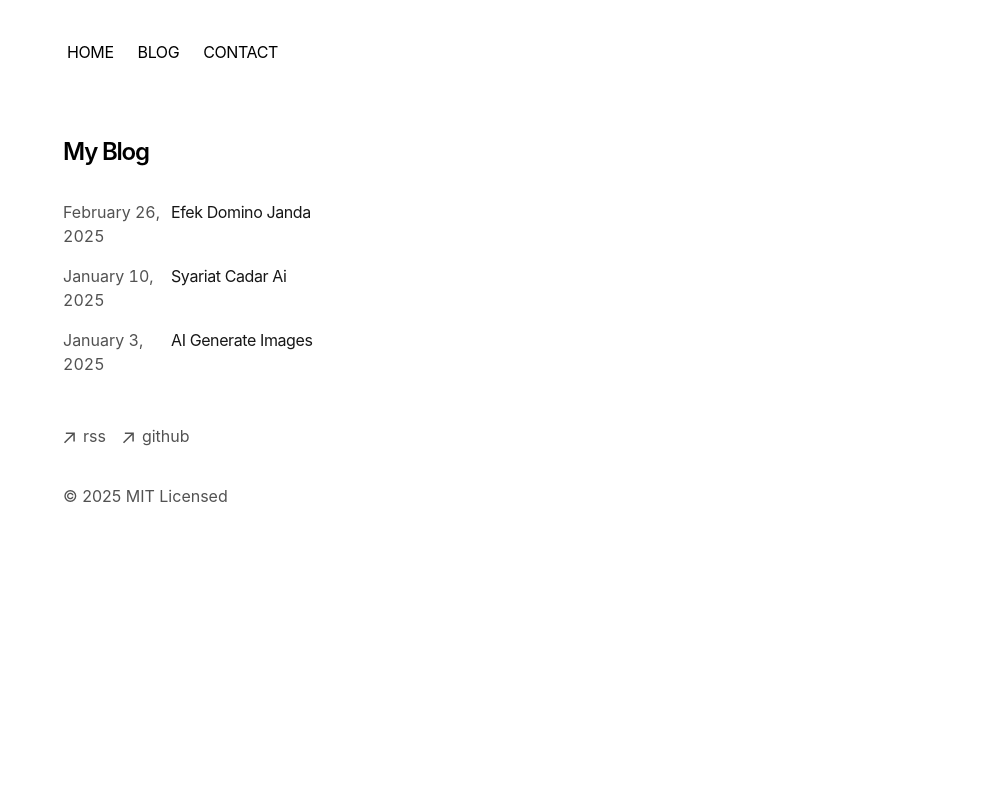
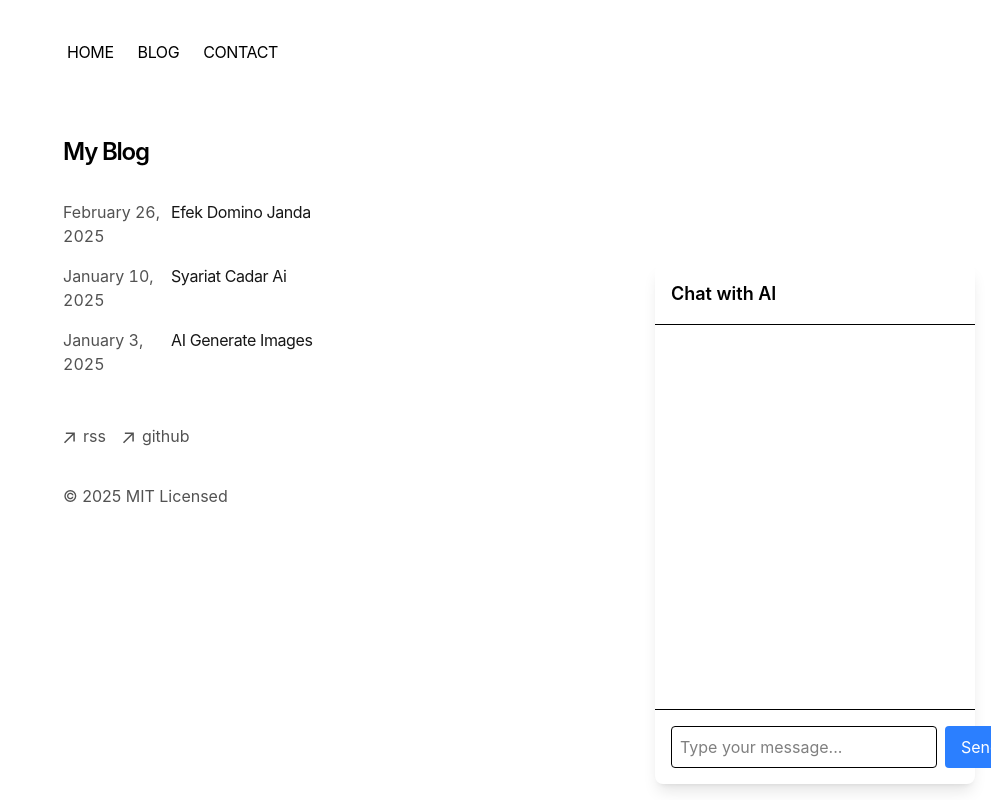
Before and after one commit to abamakbar07/personal-web, a Next.js app: page /blog in a window 1280 px wide. Shown: the whole page, without its empty margins (289-1280 px from the left). Built offline with nearby package versions, Linux system fonts and the light colour scheme.

Commit message:
setup ai chatbot

```diff
--- /dev/null
+++ b/app/api/chat/route.ts
@@ -0,0 +1,40 @@
+import { NextResponse } from 'next/server';
+
+const API_URL = 'https://api.hyperbolic.xyz/v1/chat/completions';
+const API_KEY = process.env.LLAMA_API_KEY;
+
+export async function POST(req: Request) {
+  try {
+    const { message } = await req.json();
+
+    const response = await fetch(API_URL, {
+      method: 'POST',
+      headers: {
+        'Content-Type': 'application/json',
+        Authorization: `Bearer ${API_KEY}`,
+      },
+      body: JSON.stringify({
+        model: 'meta-llama/Llama-3.3-70B-Instruct',
+        messages: [
+          {
+            role: 'user',
+            content: message
+          }
+        ],
+        max_tokens: 512,
+        temperature: 0.7,
+        top_p: 0.9,
+        stream: false
+      }),
+    });
+
+    const data = await response.json();
+    return NextResponse.json({ response: data.choices[0].message.content });
+  } catch (error) {
+    console.error('Error:', error);
+    return NextResponse.json(
+      { error: 'Failed to process request' },
+      { status: 500 }
+    );
+  }
+}
--- /dev/null
+++ b/app/components/Chat.tsx
@@ -0,0 +1,90 @@
+'use client'
+
+import { useState } from 'react';
+
+export default function Chat() {
+  const [message, setMessage] = useState('');
+  const [chatHistory, setChatHistory] = useState<Array<{role: string, content: string}>>([]);
+  const [isLoading, setIsLoading] = useState(false);
+
+  const handleSubmit = async (e: React.FormEvent) => {
+    e.preventDefault();
+    if (!message.trim()) return;
+
+    setIsLoading(true);
+    const userMessage = { role: 'user', content: message };
+    setChatHistory(prev => [...prev, userMessage]);
+
+    try {
+      const response = await fetch('/api/chat', {
+        method: 'POST',
+        headers: {
+          'Content-Type': 'application/json',
+        },
+        body: JSON.stringify({ message }),
+      });
+
+      const data = await response.json();
+      const botMessage = { role: 'assistant', content: data.response };
+      setChatHistory(prev => [...prev, botMessage]);
+    } catch (error) {
+      console.error('Error:', error);
+    } finally {
+      setIsLoading(false);
+      setMessage('');
+    }
+  };
+
+  return (
+    <div className="fixed bottom-4 right-4 w-80 bg-white dark:bg-black shadow-lg rounded-lg">
+      <div className="p-4 border-b dark:border-neutral-800">
+        <h3 className="text-lg font-semibold">Chat with AI</h3>
+      </div>
+
+      <div className="h-96 overflow-y-auto p-4">
+        {chatHistory.map((msg, index) => (
+          <div
+            key={index}
+            className={`mb-4 ${
+              msg.role === 'user' ? 'text-right' : 'text-left'
+            }`}
+          >
+            <div
+              className={`inline-block p-2 rounded-lg ${
+                msg.role === 'user'
+                  ? 'bg-blue-500 text-white'
+                  : 'bg-gray-200 dark:bg-neutral-800'
+              }`}
+            >
+              {msg.content}
+            </div>
+          </div>
+        ))}
+        {isLoading && (
+          <div className="text-center text-gray-500">
+            Thinking...
+          </div>
+        )}
+      </div>
+
+      <form onSubmit={handleSubmit} className="p-4 border-t dark:border-neutral-800">
+        <div className="flex gap-2">
+          <input
+            type="text"
+            value={message}
+            onChange={(e) => setMessage(e.target.value)}
+            placeholder="Type your message..."
+            className="flex-1 p-2 border rounded dark:bg-neutral-900 dark:border-neutral-800"
+          />
+          <button
+            type="submit"
+            disabled={isLoading}
+            className="px-4 py-2 bg-blue-500 text-white rounded hover:bg-blue-600 disabled:opacity-50"
+          >
+            Send
+          </button>
+        </div>
+      </form>
+    </div>
+  );
+}
--- a/app/layout.tsx
+++ b/app/layout.tsx
@@ -7,6 +7,7 @@ import { Analytics } from '@vercel/analytics/react'
 import { SpeedInsights } from '@vercel/speed-insights/next'
 import Footer from './components/footer'
 import { baseUrl } from './sitemap'
+import Chat from './components/Chat'
 
 export const metadata: Metadata = {
   metadataBase: new URL(baseUrl),
@@ -60,6 +61,7 @@ export default function RootLayout({
           <Navbar />
           {children}
           <Footer />
+          <Chat />
           <Analytics />
           <SpeedInsights />
         </main>
```
Also changed, not shown: 1 other file (tests, documents, lock files or other folders).
